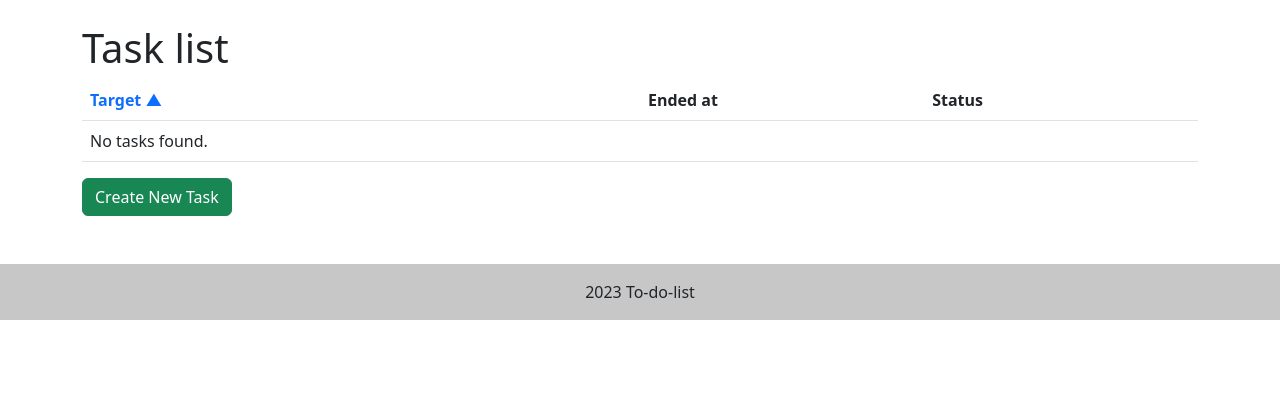
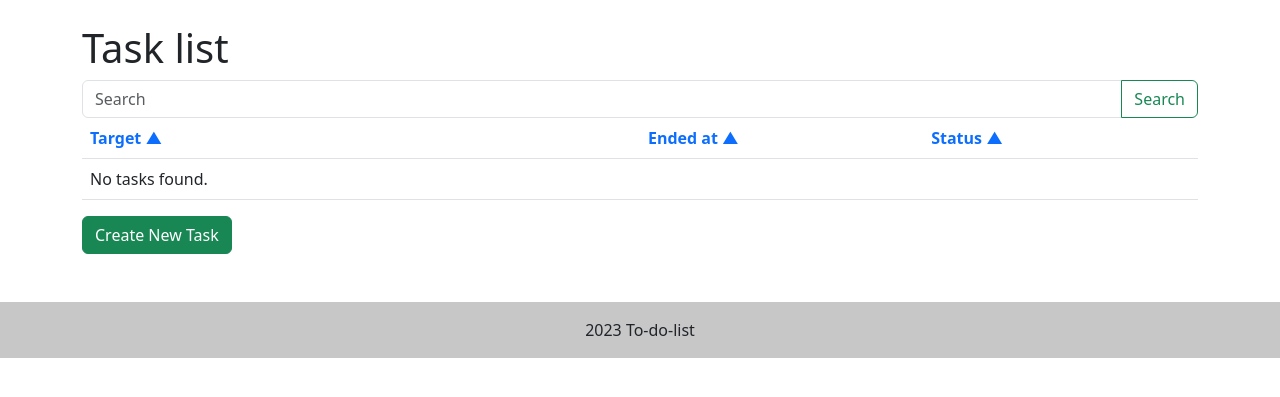
Before and after one commit to j8r41/django_todo, a Django app: page / in a window 1280 px wide. Shown: the part 72-469 px from the top of the page. Run offline with Django 3.2, Linux system fonts and the light colour scheme; the visitor is signed in with stand-in values (Sample User, id 1); data that the repository does not hold is empty; some libraries are stand-ins or nearby versions.

Commit message:
add searchbar

```diff
--- /dev/null
+++ b/app/templates/includes/searchbar.html
@@ -0,0 +1,9 @@
+<div class="input-group">
+    <input class="form-control"
+           type="text"
+           name="q"
+           placeholder="Search"
+           aria-label="Search"
+           value="{{ request.GET.q }}">
+    <button class="btn btn-outline-success" type="submit">Search</button>
+  </div>
--- a/app/templates/todo/home.html
+++ b/app/templates/todo/home.html
@@ -5,18 +5,31 @@
 {% block content %}
   <div class="container mt-4">
     <h1>Task list</h1>
+    {% include 'includes/searchbar.html' %}
     <table class="table">
       <thead>
         <tr>
-          <th scope="col" width="50%%">
+          <th scope="col" width="50%">
             {% if request.GET.sort == 'title_desc' %}
               <a href="?sort=title_asc" class="text-decoration-none">Target &#9660;</a>
             {% else %}
               <a href="?sort=title_desc" class="text-decoration-none">Target &#9650;</a>
             {% endif %}
           </th>
-          <th scope="col">Ended at</th>
-          <th scope="col">Status</th>
+          <th scope="col">
+            {% if request.GET.sort == 'ended_at_desc' %}
+              <a href="?sort=ended_at_asc" class="text-decoration-none">Ended at &#9660;</a>
+            {% else %}
+              <a href="?sort=ended_at_desc" class="text-decoration-none">Ended at &#9650;</a>
+            {% endif %}
+          </th>
+          <th scope="col">
+            {% if request.GET.sort == 'status_desc' %}
+              <a href="?sort=status_asc" class="text-decoration-none">Status &#9660;</a>
+            {% else %}
+              <a href="?sort=status_desc" class="text-decoration-none">Status &#9650;</a>
+            {% endif %}
+          </th>
           <th scope="col"></th>
         </tr>
       </thead>
--- a/app/todo/views.py
+++ b/app/todo/views.py
@@ -26,15 +26,38 @@ class TaskListView(LoginRequiredMixin, ListView):
 
     def get_queryset(self):
         queryset = super().get_queryset()
+
+        # Sorting
         if self.request.GET.get("sort") == "title_desc":
             self.ordering = "-title"
         elif self.request.GET.get("sort") == "title_asc":
             self.ordering = "title"
+        elif self.request.GET.get("sort") == "ended_at_desc":
+            self.ordering = "-end_date"
+        elif self.request.GET.get("sort") == "ended_at_asc":
+            self.ordering = "end_date"
+        elif self.request.GET.get("sort") == "status_desc":
+            self.ordering = "-status"
+        elif self.request.GET.get("sort") == "status_asc":
+            self.ordering = "status"
         else:
             self.ordering = "created_at"
-        queryset = queryset.filter(
-            Q(user=self.request.user) | Q(assigned_users=self.request.user)
-        ).order_by(self.ordering)
+
+        # Searchbar
+        search_query = self.request.GET.get("q")
+        if search_query:
+            queryset = queryset.filter(
+                Q(title__icontains=search_query)
+                | Q(description__icontains=search_query),
+                Q(user=self.request.user)
+                | Q(assigned_users=self.request.user),
+            ).order_by(self.ordering)
+        else:
+            queryset = queryset.filter(
+                Q(user=self.request.user)
+                | Q(assigned_users=self.request.user),
+            ).order_by(self.ordering)
+
         return queryset
 
     def get_context_data(self, **kwargs):
```
